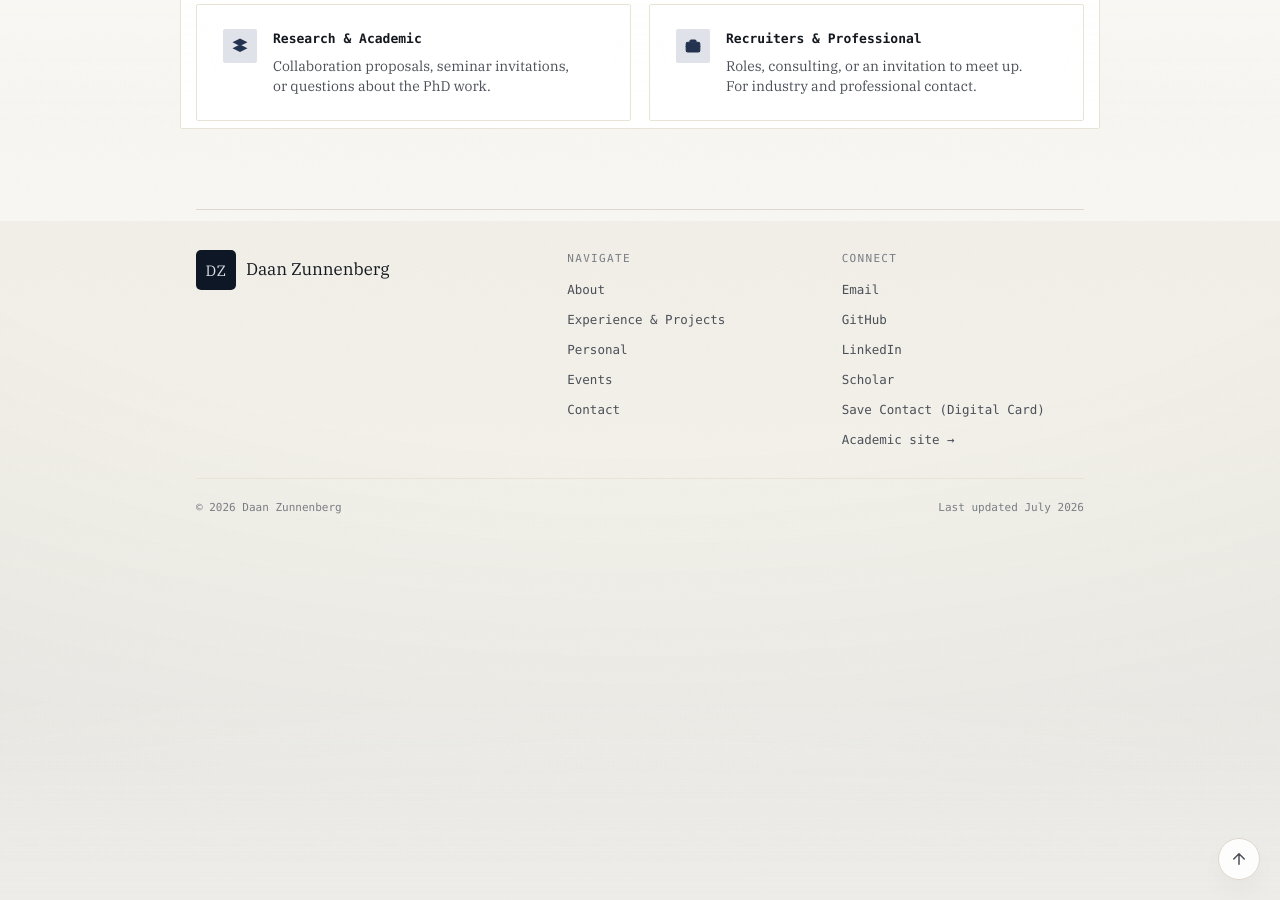
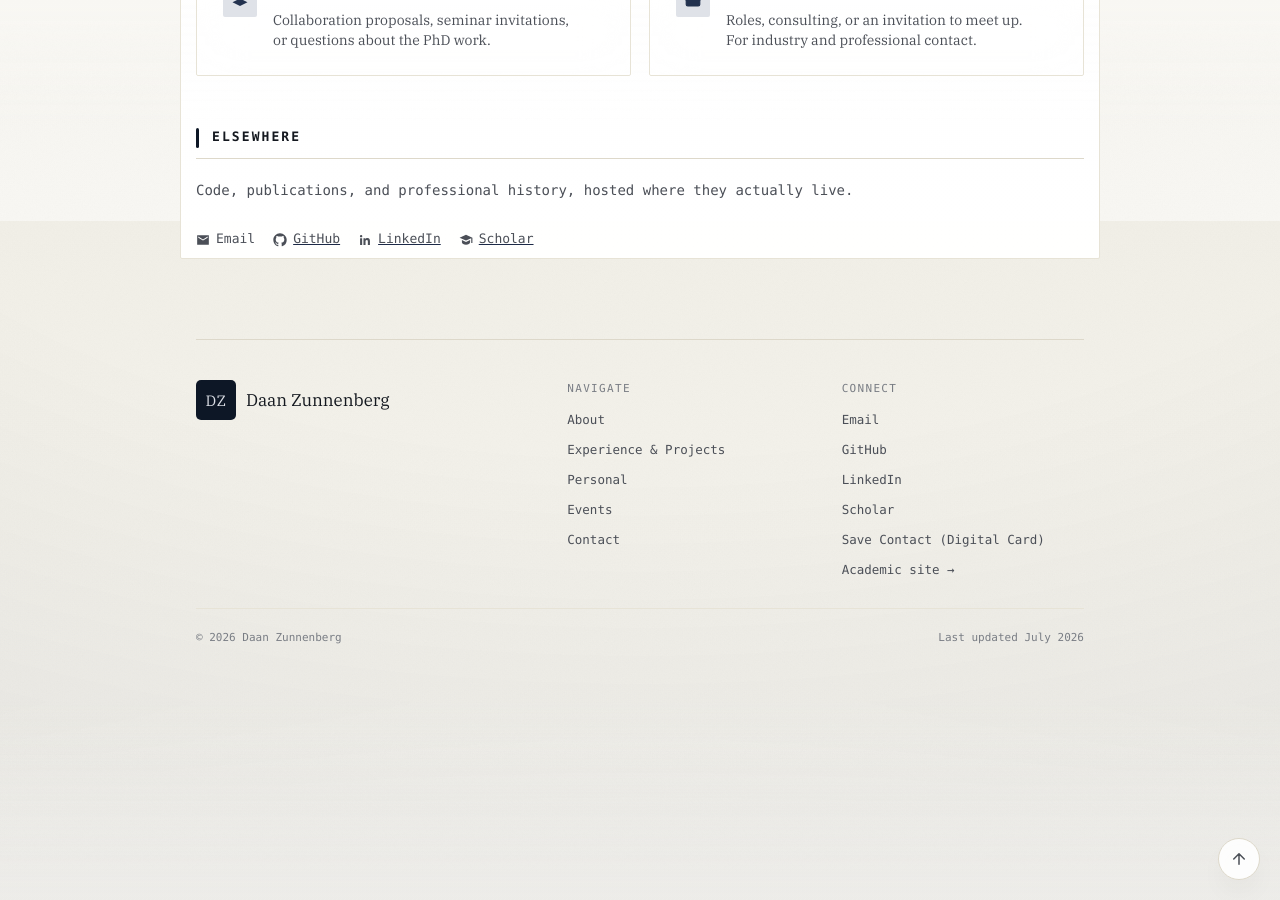
Before and after one commit to DaanZunnenberg/DaanZunnenberg.github.io, a Jekyll site: the page built from index.md, in a window 1280 px wide and 900 px high, scrolled down 3379 px. Built offline with Jekyll 4.4.1, drawn with Linux system fonts in a browser that asks for light colours; some of the changed text lies outside the part shown.

Commit message:
Give GitHub/LinkedIn/Scholar/Email their own "Elsewhere" section
Moved off a loose row right under the intro paragraph and into a proper
closing section after Working Together, framed as "where else to find
me" (code and publications) rather than duplicating the nav-cards'
"get in touch" framing right above it.

```diff
--- a/index.md
+++ b/index.md
@@ -21,13 +21,6 @@ title: About
 I'm a mathematician working in generic chaining theory, with a professional focus on high-frequency trading,
 market making, and quantitative investing. Explore the site below.
 </p>
-
-<div class="links links-start" id="connect">
-  <button type="button" class="copy-email" data-u="dw.zunnenberg" data-d="gmail.com"><svg class="icon" viewBox="0 0 24 24" aria-hidden="true"><path d="M2 4h20v16H2V4zm10 7L4 6v2l8 5 8-5V6l-8 5z"/></svg>Email<span class="copy-toast">Copied</span></button>
-  <a href="https://github.com/DaanZunnenberg" target="_blank" rel="noopener noreferrer"><svg class="icon" viewBox="0 0 24 24" aria-hidden="true"><path d="M12 .5C5.73.5.5 5.73.5 12c0 5.09 3.29 9.39 7.86 10.91.57.1.78-.25.78-.55v-2.15c-3.19.7-3.86-1.53-3.86-1.53-.52-1.34-1.28-1.7-1.28-1.7-1.04-.71.08-.7.08-.7 1.15.08 1.76 1.18 1.76 1.18 1.02 1.75 2.68 1.25 3.33.95.1-.74.4-1.25.72-1.54-2.55-.29-5.23-1.28-5.23-5.7 0-1.26.45-2.29 1.18-3.1-.12-.29-.51-1.46.11-3.05 0 0 .97-.31 3.18 1.18a11 11 0 0 1 5.79 0c2.2-1.49 3.17-1.18 3.17-1.18.63 1.59.24 2.76.12 3.05.74.81 1.18 1.84 1.18 3.1 0 4.43-2.69 5.41-5.25 5.7.41.36.78 1.08.78 2.18v3.24c0 .3.21.66.79.55A11.5 11.5 0 0 0 23.5 12C23.5 5.73 18.27.5 12 .5z"/></svg>GitHub</a>
-  <a href="https://www.linkedin.com/in/daanzunnenberg/" target="_blank" rel="noopener noreferrer"><svg class="icon" viewBox="0 0 24 24" aria-hidden="true"><path d="M20.45 20.45h-3.55v-5.57c0-1.33-.02-3.03-1.85-3.03-1.85 0-2.14 1.45-2.14 2.94v5.66H9.36V9h3.41v1.56h.05c.48-.9 1.64-1.85 3.38-1.85 3.61 0 4.28 2.38 4.28 5.47v6.27zM5.34 7.43a2.06 2.06 0 1 1 0-4.12 2.06 2.06 0 0 1 0 4.12zM7.12 20.45H3.56V9h3.56v11.45z"/></svg>LinkedIn</a>
-  <a href="https://scholar.google.com/citations?user=JLg2KjEAAAAJ" target="_blank" rel="noopener noreferrer"><svg class="icon" viewBox="0 0 24 24" aria-hidden="true"><path d="M12 3 1 8l11 5 9-4.09V17h2V8L12 3zm-7 9.18V16c0 2.21 3.13 4 7 4s7-1.79 7-4v-3.82l-7 3.18-7-3.18z"/></svg>Scholar</a>
-</div>
 
 <div class="dest-grid">
   <a class="dest-card" href="{{ '/experience/' | relative_url }}">
@@ -413,3 +406,13 @@ depth, direction = result.depth, result.direction
     <span class="nav-card-arrow" aria-hidden="true">&rarr;</span>
   </a>
 </div>
+
+<h2 id="elsewhere">Elsewhere</h2>
+<p class="tagline">Code, publications, and professional history, hosted where they actually live.</p>
+
+<div class="links links-start" id="connect">
+  <button type="button" class="copy-email" data-u="dw.zunnenberg" data-d="gmail.com"><svg class="icon" viewBox="0 0 24 24" aria-hidden="true"><path d="M2 4h20v16H2V4zm10 7L4 6v2l8 5 8-5V6l-8 5z"/></svg>Email<span class="copy-toast">Copied</span></button>
+  <a href="https://github.com/DaanZunnenberg" target="_blank" rel="noopener noreferrer"><svg class="icon" viewBox="0 0 24 24" aria-hidden="true"><path d="M12 .5C5.73.5.5 5.73.5 12c0 5.09 3.29 9.39 7.86 10.91.57.1.78-.25.78-.55v-2.15c-3.19.7-3.86-1.53-3.86-1.53-.52-1.34-1.28-1.7-1.28-1.7-1.04-.71.08-.7.08-.7 1.15.08 1.76 1.18 1.76 1.18 1.02 1.75 2.68 1.25 3.33.95.1-.74.4-1.25.72-1.54-2.55-.29-5.23-1.28-5.23-5.7 0-1.26.45-2.29 1.18-3.1-.12-.29-.51-1.46.11-3.05 0 0 .97-.31 3.18 1.18a11 11 0 0 1 5.79 0c2.2-1.49 3.17-1.18 3.17-1.18.63 1.59.24 2.76.12 3.05.74.81 1.18 1.84 1.18 3.1 0 4.43-2.69 5.41-5.25 5.7.41.36.78 1.08.78 2.18v3.24c0 .3.21.66.79.55A11.5 11.5 0 0 0 23.5 12C23.5 5.73 18.27.5 12 .5z"/></svg>GitHub</a>
+  <a href="https://www.linkedin.com/in/daanzunnenberg/" target="_blank" rel="noopener noreferrer"><svg class="icon" viewBox="0 0 24 24" aria-hidden="true"><path d="M20.45 20.45h-3.55v-5.57c0-1.33-.02-3.03-1.85-3.03-1.85 0-2.14 1.45-2.14 2.94v5.66H9.36V9h3.41v1.56h.05c.48-.9 1.64-1.85 3.38-1.85 3.61 0 4.28 2.38 4.28 5.47v6.27zM5.34 7.43a2.06 2.06 0 1 1 0-4.12 2.06 2.06 0 0 1 0 4.12zM7.12 20.45H3.56V9h3.56v11.45z"/></svg>LinkedIn</a>
+  <a href="https://scholar.google.com/citations?user=JLg2KjEAAAAJ" target="_blank" rel="noopener noreferrer"><svg class="icon" viewBox="0 0 24 24" aria-hidden="true"><path d="M12 3 1 8l11 5 9-4.09V17h2V8L12 3zm-7 9.18V16c0 2.21 3.13 4 7 4s7-1.79 7-4v-3.82l-7 3.18-7-3.18z"/></svg>Scholar</a>
+</div>
```
